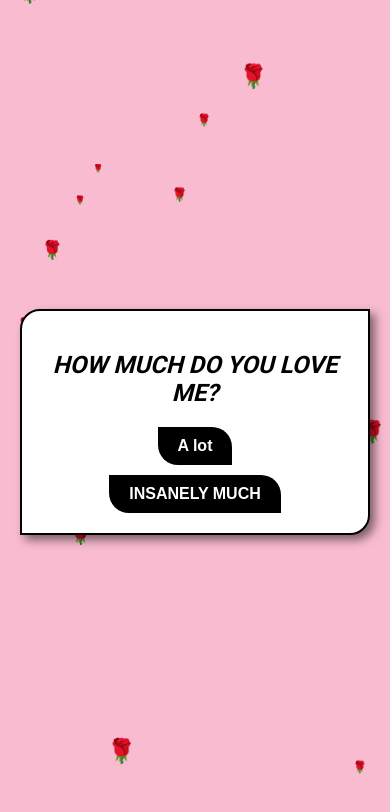
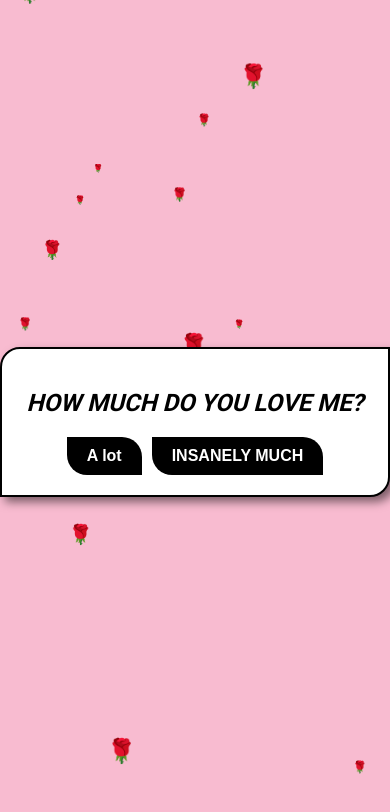
Before and after one commit to bemyvalentinemj/bemyvalentinemj.github.io, a plain HTML site: page index.html in a window 390 px wide. Drawn offline with Linux system fonts and the light colour scheme.

Commit message:
Update index.html

```diff
--- a/index.html
+++ b/index.html
@@ -31,24 +31,7 @@
                 top: 110%;
             }
         }
-        @media only screen and (max-width: 768px) {
-    .center-box {
-        width: 85%; /* Adjust the box width for mobile screens */
-        max-width: 350px; /* Ensures box doesn't become too large on small devices */
-        padding: 15px; /* Adjust padding to ensure content fits well */
-        box-sizing: border-box; /* Ensures padding is included in the width calculation */
-    }
 
-    .options {
-        flex-direction: column; /* Stack buttons vertically on smaller screens */
-        align-items: center; /* Center buttons vertically */
-    }
-
-    .questionnaire button, .next, .be-my-valentine {
-        width: auto; /* Allows buttons to grow with text */
-        padding: 10px; /* Adjust padding for better touch targets */
-    }
-}
         .center-box {
             position: relative;
             width: 400px;
```
